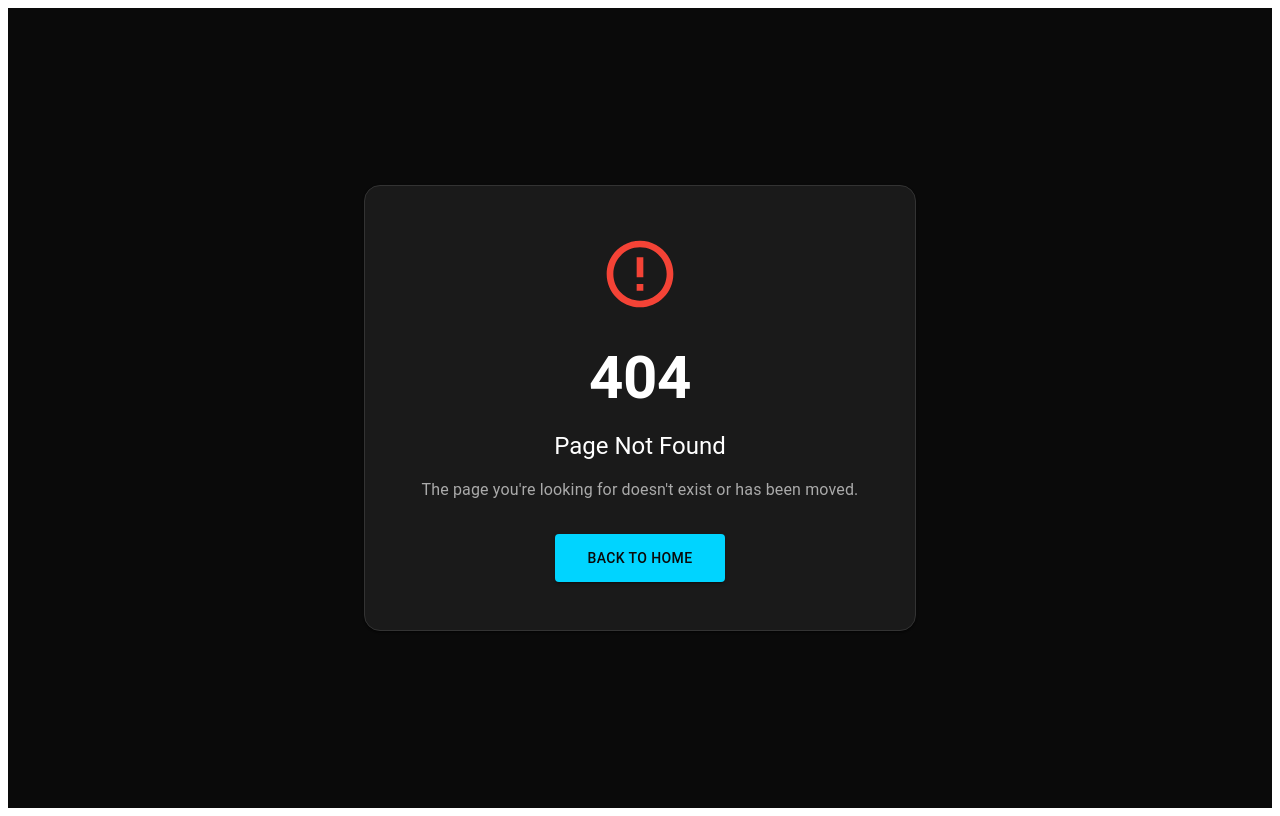
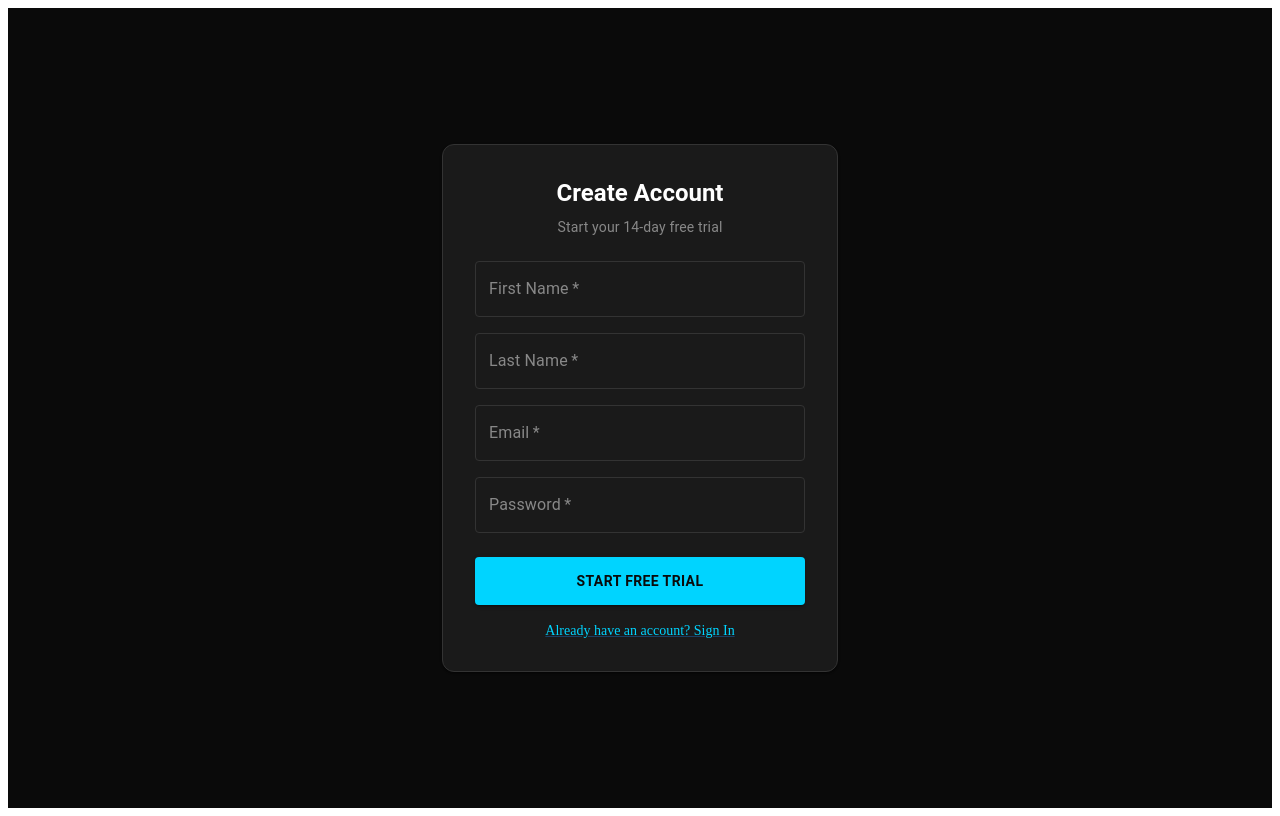
Before and after one commit to Samuelwedi/future-jobs-pro-ai, a React (Vite) app in the folder web/: page /register in a window 1280 px wide. Before the commit this address had no page. Built offline with nearby package versions, Linux system fonts and the light colour scheme.

Commit message:
Add registration page, fix free trial, pricing API calls, and auth routes

```diff
--- a/web/src/App.tsx
+++ b/web/src/App.tsx
@@ -21,6 +21,7 @@ import PTO from './pages/PTO';
 import Kiosk from './pages/Kiosk';
 import Settings from './pages/Settings';
 import NotFound from './pages/NotFound';
+import Register from './pages/Register';
 
 export default function App() {
   return (
@@ -47,6 +48,7 @@ export default function App() {
 <Route path="/kiosk" element={<Kiosk />} />
 <Route path="/settings" element={<Settings />} />
 <Route path="*" element={<NotFound />} />
+<Route path="/register" element={<Register />} />
       </Routes>
     </Router>
   );
--- a/web/src/pages/Login.tsx
+++ b/web/src/pages/Login.tsx
@@ -147,7 +147,7 @@ export default function Login() {
           </Box>
 
           <Box sx={{ mt: 2, textAlign: 'center' }}>
-            <Link href="/pricing" sx={{ color: '#00D4FF', fontSize: 14 }}>
+            <Link href="/register" sx={{ color: '#00D4FF', fontSize: 14 }}>
               Don&apos;t have an account? Start free trial
             </Link>
           </Box>
--- a/web/src/pages/Pricing.tsx
+++ b/web/src/pages/Pricing.tsx
@@ -1,32 +1,40 @@
 import React, { useState } from 'react';
+import { useNavigate } from 'react-router-dom';
 import {
   Box, Container, Typography, Button, Grid, Card, CardContent, Chip, Divider,
 } from '@mui/material';
 import { Check } from '@mui/icons-material';
 
+const API_BASE = 'https://future-jobs-pro-ai-production.up.railway.app';
+
 const plans = [
-  {
-    id: 'price_basic_monthly', name: 'Basic', price: 49, interval: 'month',
-    features: ['Up to 5 employees', 'Time tracking', 'GPS location', 'Basic reports'],
-  },
-  {
-    id: 'price_pro_monthly', name: 'Professional', price: 99, interval: 'month',
-    features: ['Up to 20 employees', 'AI photo compliance', 'Voice notes', 'Advanced reports'],
-    popular: true,
-  },
-  {
-    id: 'price_enterprise_monthly', name: 'Enterprise', price: 199, interval: 'month',
-    features: ['Unlimited employees', 'Dispute evidence reports', 'Priority support', 'Custom integrations'],
-  },
+  { id: 'price_basic_monthly', name: 'Basic', price: 49, interval: 'month', features: ['Up to 5 employees', 'Time tracking', 'GPS location', 'Basic reports'] },
+  { id: 'price_pro_monthly', name: 'Professional', price: 99, interval: 'month', features: ['Up to 20 employees', 'AI photo compliance', 'Voice notes', 'Advanced reports'], popular: true },
+  { id: 'price_enterprise_monthly', name: 'Enterprise', price: 199, interval: 'month', features: ['Unlimited employees', 'Dispute evidence reports', 'Priority support', 'Custom integrations'] },
 ];
 
 export default function Pricing() {
-  const [loading, setLoading] = useState(false);
+  const [loading, setLoading] = useState<string | null>(null);
+  const navigate = useNavigate();
 
   const handleSubscribe = async (priceId: string) => {
-    setLoading(true);
-    // In production, call your Stripe checkout endpoint
-    setTimeout(() => setLoading(false), 2000);
+    setLoading(priceId);
+    try {
+      const token = localStorage.getItem('token');
+      if (!token) { navigate('/register'); return; }
+      const res = await fetch(`${API_BASE}/api/stripe/create-checkout`, {
+        method: 'POST',
+        headers: { 'Content-Type': 'application/json', Authorization: `Bearer ${token}` },
+        body: JSON.stringify({ priceId, successUrl: window.location.origin + '/dashboard', cancelUrl: window.location.origin + '/pricing' }),
+      });
+      const data = await res.json();
+      if (data.checkoutUrl) window.location.href = data.checkoutUrl;
+      else alert(data.message || 'Failed to start checkout');
+    } catch (err: any) {
+      alert(err.message);
+    } finally {
+      setLoading(null);
+    }
   };
 
   return (
@@ -34,7 +42,6 @@ export default function Pricing() {
       <Container maxWidth="lg">
         <Typography variant="h3" align="center" sx={{ color: '#FFF', fontWeight: 'bold', mb: 2 }}>Choose Your Plan</Typography>
         <Typography variant="h6" align="center" sx={{ color: '#888', mb: 6 }}>14‑day free trial on all plans. No credit card required.</Typography>
-
         <Grid container spacing={4} justifyContent="center">
           {plans.map((plan) => (
             <Grid item xs={12} md={4} key={plan.id}>
@@ -56,9 +63,9 @@ export default function Pricing() {
                     ))}
                   </Box>
                   <Button fullWidth variant={plan.popular ? 'contained' : 'outlined'}
-                    onClick={() => handleSubscribe(plan.id)} disabled={loading}
+                    onClick={() => handleSubscribe(plan.id)} disabled={loading === plan.id}
                     sx={{ bgcolor: plan.popular ? '#00D4FF' : 'transparent', color: plan.popular ? '#0A0A0A' : '#00D4FF', borderColor: '#00D4FF', py: 1.5 }}>
-                    {loading ? 'Processing...' : 'Start Free Trial'}
+                    {loading === plan.id ? 'Processing...' : 'Start Free Trial'}
                   </Button>
                 </CardContent>
               </Card>
--- /dev/null
+++ b/web/src/pages/Register.tsx
@@ -0,0 +1,69 @@
+import React, { useState } from 'react';
+import { useNavigate } from 'react-router-dom';
+import {
+  Box, Container, Typography, TextField, Button, Paper, Link, Alert,
+} from '@mui/material';
+
+const API_BASE = 'https://future-jobs-pro-ai-production.up.railway.app';
+
+export default function Register() {
+  const [firstName, setFirstName] = useState('');
+  const [lastName, setLastName] = useState('');
+  const [email, setEmail] = useState('');
+  const [password, setPassword] = useState('');
+  const [error, setError] = useState('');
+  const [loading, setLoading] = useState(false);
+  const navigate = useNavigate();
+
+  const handleRegister = async (e: React.FormEvent) => {
+    e.preventDefault();
+    setError('');
+    setLoading(true);
+    try {
+      const res = await fetch(`${API_BASE}/api/auth/register`, {
+        method: 'POST',
+        headers: { 'Content-Type': 'application/json' },
+        body: JSON.stringify({ firstName, lastName, email, password }),
+      });
+      const data = await res.json();
+      if (!res.ok) throw new Error(data.message || 'Registration failed');
+      // Save token and redirect to dashboard
+      localStorage.setItem('token', data.token);
+      localStorage.setItem('user', JSON.stringify(data.user));
+      navigate('/dashboard');
+    } catch (err: any) {
+      setError(err.message);
+    } finally {
+      setLoading(false);
+    }
+  };
+
+  return (
+    <Box sx={{ bgcolor: '#0A0A0A', minHeight: '100vh', display: 'flex', alignItems: 'center', justifyContent: 'center' }}>
+      <Container maxWidth="xs">
+        <Paper sx={{ p: 4, bgcolor: '#1A1A1A', borderRadius: 3, border: '1px solid #333' }}>
+          <Typography variant="h5" sx={{ color: '#FFF', fontWeight: 'bold', mb: 1, textAlign: 'center' }}>Create Account</Typography>
+          <Typography variant="body2" sx={{ color: '#888', mb: 3, textAlign: 'center' }}>Start your 14‑day free trial</Typography>
+          {error && <Alert severity="error" sx={{ mb: 2, bgcolor: '#F4433620', color: '#F44336' }}>{error}</Alert>}
+          <Box component="form" onSubmit={handleRegister}>
+            <TextField fullWidth label="First Name" value={firstName} onChange={e => setFirstName(e.target.value)} required
+              sx={{ mb: 2, input: { color: '#FFF' }, label: { color: '#888' }, '& .MuiOutlinedInput-root': { '& fieldset': { borderColor: '#333' } } }} />
+            <TextField fullWidth label="Last Name" value={lastName} onChange={e => setLastName(e.target.value)} required
+              sx={{ mb: 2, input: { color: '#FFF' }, label: { color: '#888' }, '& .MuiOutlinedInput-root': { '& fieldset': { borderColor: '#333' } } }} />
+            <TextField fullWidth label="Email" type="email" value={email} onChange={e => setEmail(e.target.value)} required
+              sx={{ mb: 2, input: { color: '#FFF' }, label: { color: '#888' }, '& .MuiOutlinedInput-root': { '& fieldset': { borderColor: '#333' } } }} />
+            <TextField fullWidth label="Password" type="password" value={password} onChange={e => setPassword(e.target.value)} required
+              sx={{ mb: 3, input: { color: '#FFF' }, label: { color: '#888' }, '& .MuiOutlinedInput-root': { '& fieldset': { borderColor: '#333' } } }} />
+            <Button type="submit" fullWidth variant="contained" disabled={loading}
+              sx={{ bgcolor: '#00D4FF', color: '#0A0A0A', py: 1.5, fontWeight: 'bold' }}>
+              {loading ? 'Creating...' : 'Start Free Trial'}
+            </Button>
+          </Box>
+          <Box sx={{ mt: 2, textAlign: 'center' }}>
+            <Link href="/login" sx={{ color: '#00D4FF', fontSize: 14 }}>Already have an account? Sign In</Link>
+          </Box>
+        </Paper>
+      </Container>
+    </Box>
+  );
+}
```
Also changed, not shown: 1 other file (tests, documents, lock files or other folders).
